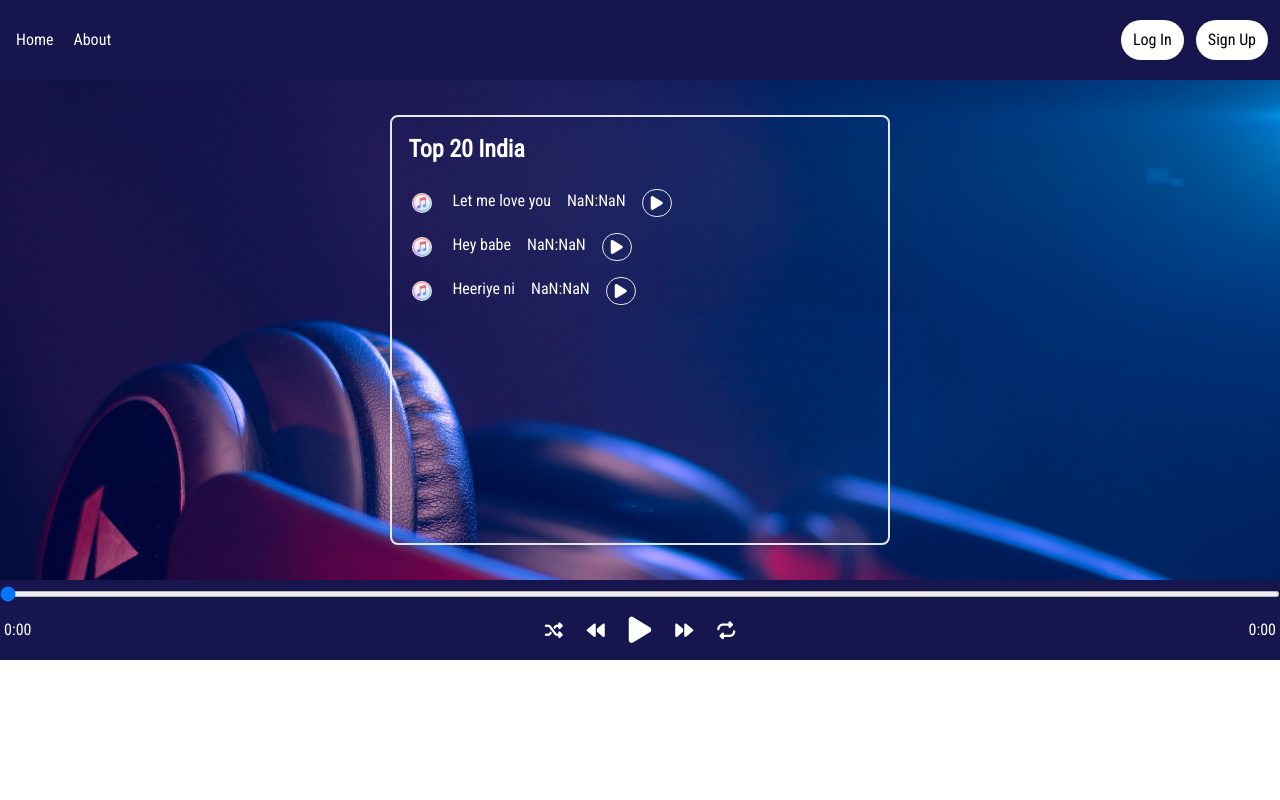
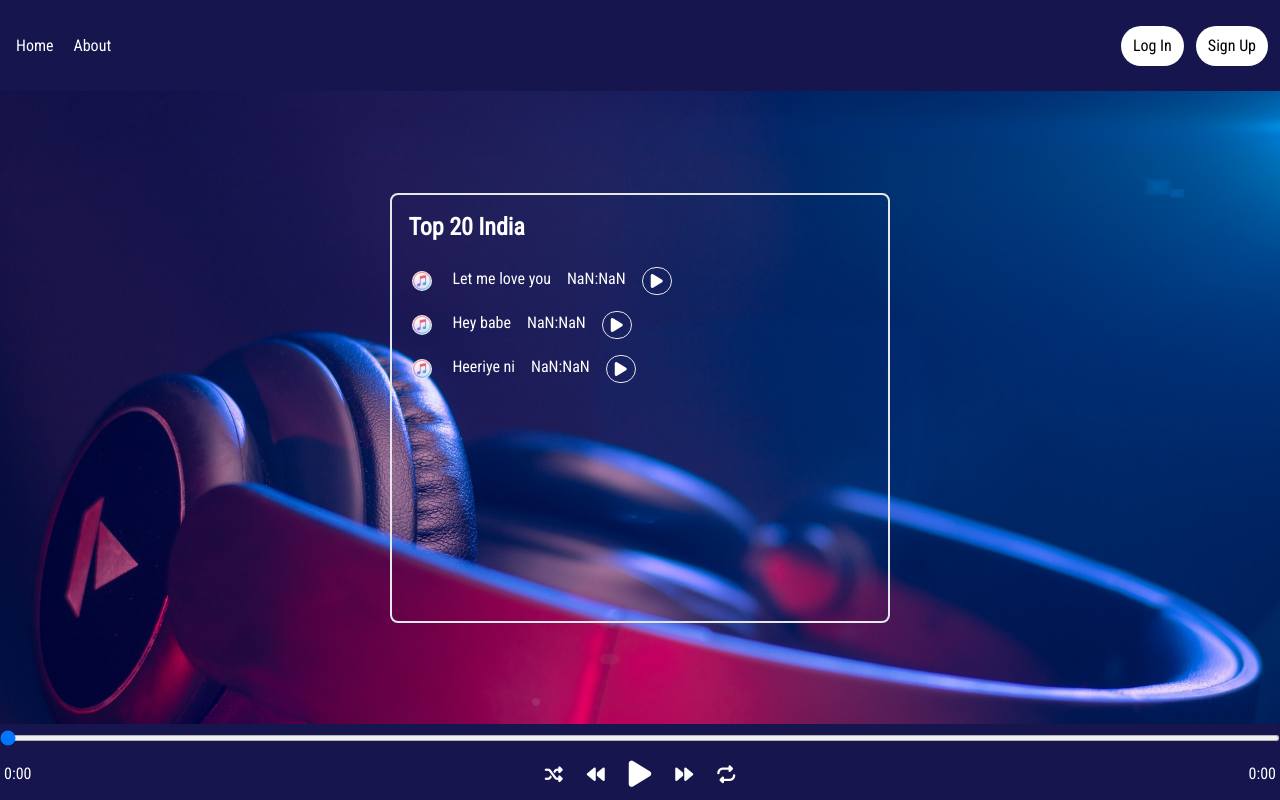
Before and after one commit to singhVijender05/Responsive-Mp3-Player, a website built with Vite: page index.html in a window 1280 px wide. Built offline with nearby package versions, Linux system fonts and the light colour scheme.

Commit message:
fixed bugs for responsiveness

```diff
--- a/package.json
+++ b/package.json
@@ -4,7 +4,7 @@
   "description": "",
   "main": "script.js",
   "scripts": {
-    "start": "vite"
+    "start": "vite --host"
   },
   "keywords": [],
   "author": "",
--- a/style.css
+++ b/style.css
@@ -15,12 +15,14 @@ body{
 }
 nav{
     background-color: rgb(22, 21, 78);
-    height: 10%;
+    /* height: 10%; */
+    flex: 1;
 }
 main{
     background-image: url(audio-7276511_1920.jpg);
     background-size: cover;
-    height: 80%;
+    /* height: 80%; */
+    flex: 8;
 }
 ::-webkit-scrollbar {
     width: 8px; /* Adjust the width to make it narrow */
@@ -45,5 +47,6 @@ main{
 
   footer{
     background-color: rgb(22, 21, 78);
-    height: 10%;
+    /* height: 10%; */
+    flex: 1;
   }
```
